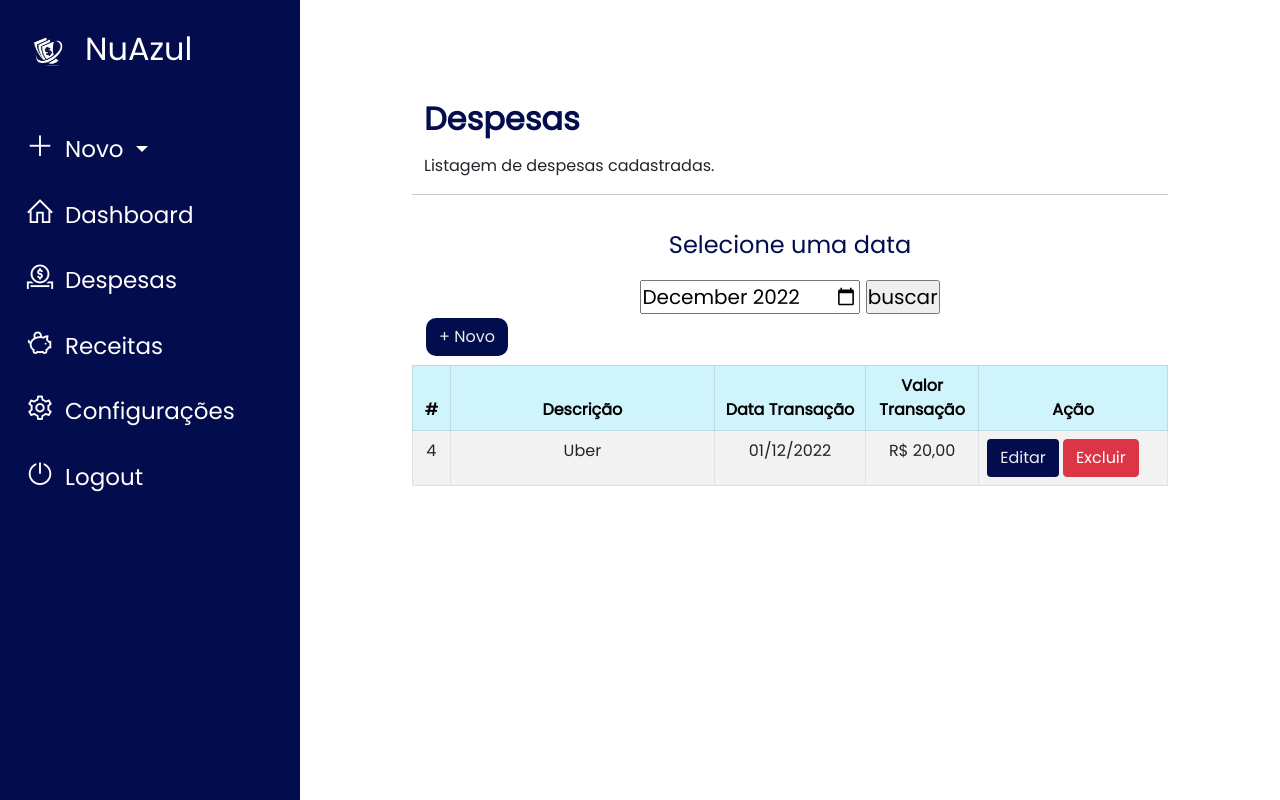
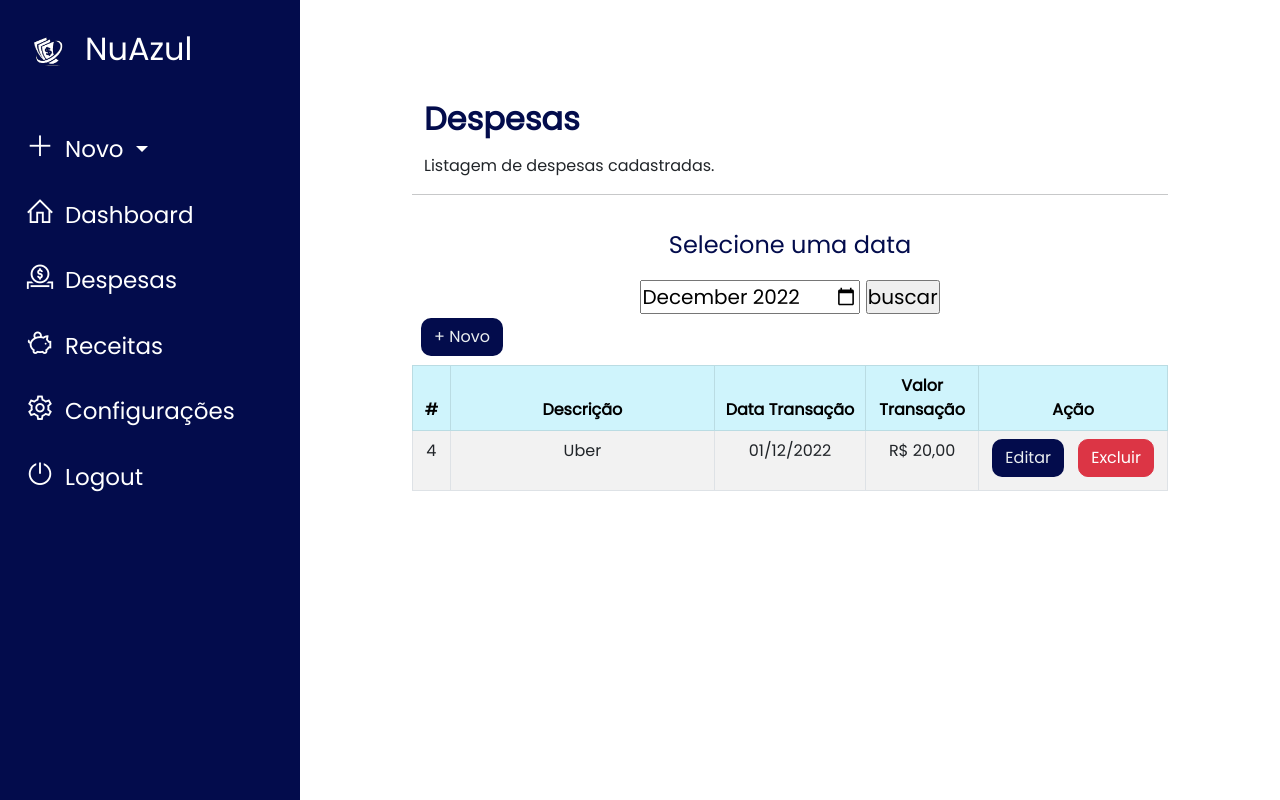
Before and after one commit to leidyAguiar/SistemaFinanceiro, a PHP site: page /despesas.php in a window 1280 px wide. Run offline with PHP 8.4, Linux system fonts and the light colour scheme; a user stored in the database is signed in; data comes from the database, SQL or seed files in the repository.

Commit message:
alteração botão

```diff
--- a/css/style-dashboard.css
+++ b/css/style-dashboard.css
@@ -298,31 +298,19 @@ aside {
     background-color: #030c4c;
     color: #ebeff0;
     border-radius: 10px;
-    border-width: 1px 1px 1px 1px #030c4c;
-    margin: 0px 15px 0px 10px;
+
+    margin: 0px 5px 0px 5px;
     margin-bottom: 5px;
 }
-
-/* .btn-danger {
-    background-color: #dc143c;
-    color: #ebeff0;
-    border-radius: 10px;
-    border-width: 1px 1px 1px 1px #dc143c;
-    margin: 0px 15px 0px 10px;
-} */
-
-/* .table{
-    margin-top: 40px;
-    font-size: 17px;
-}
-
-.table-info{
-    background-color: #bbd5f9;
-    color: #030c4c;
-} */
 
 .btn-primary-a{
     background-color: #030c4c;
     color: #ebeff0;
 
 }
+
+.btn-danger{
+    border-radius: 10px;
+    margin: 0px 5px 0px 5px;
+    margin-bottom: 5px;
+}
--- a/despesas.php
+++ b/despesas.php
@@ -78,8 +78,8 @@ mysqli_close($conn);
               <td style="text-align:center"><?php echo $row['tran_descricao']; ?></td>
               <td style="text-align:center"><?php echo date("d/m/Y", strtotime($row['tran_data'])); ?></td>
               <td style="text-align:center">R$ <?= number_format($row['tran_valor'], 2, ',', '.' ); ?></td>
-              <td>
-                <a href="edit_despesa.php?tran_id=<?php echo $row['tran_id']; ?>"><button type="button" class="btn btn-primary-a">Editar</button></a>
+              <td style="text-align:center">
+                <a href="edit_despesa.php?tran_id=<?php echo $row['tran_id']; ?>"><button type="button" class="btn btn-primary-acao">Editar</button></a>
                 <a href="delete_despesa.php?tran_id=<?php echo $row['tran_id']; ?>"><button type="button" class="btn btn-danger">Excluir</button></a>
               </td>
             </tr>
```
